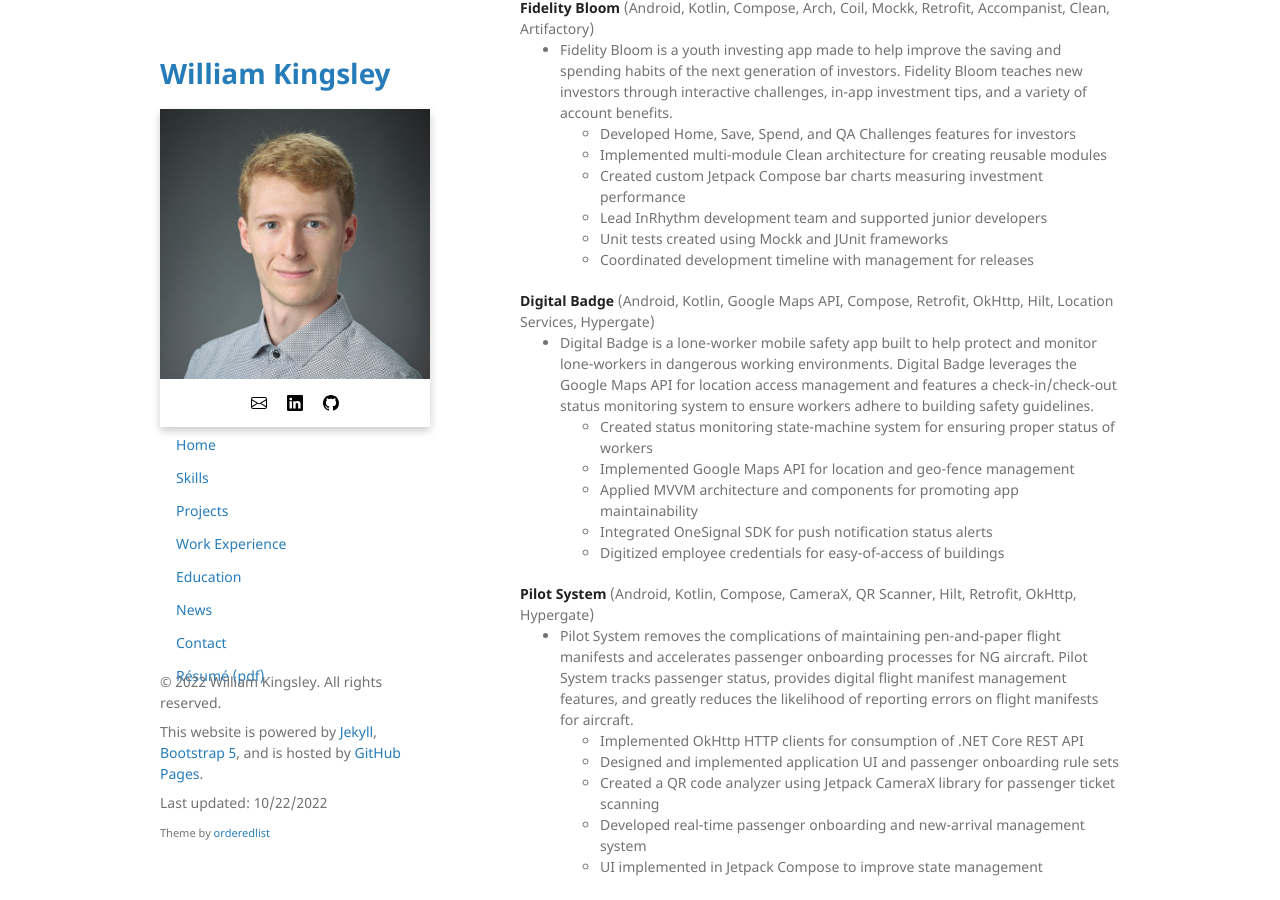
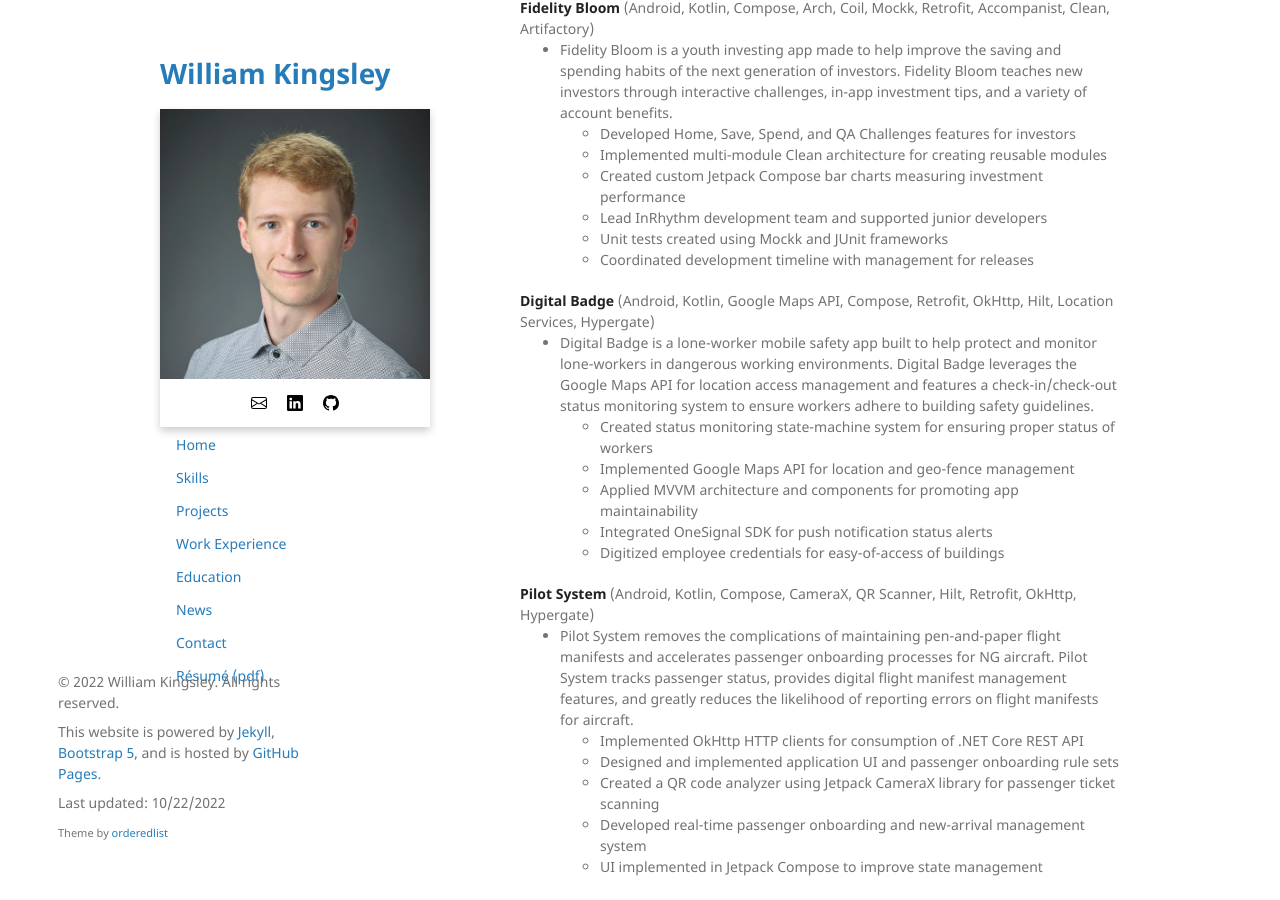
Before and after one commit to data-programmer/data-programmer.github.io, a Jekyll site: the page built from index.md, in a window 1280 px wide and 900 px high, scrolled down 416 px. Built offline with Jekyll 4.4.1, drawn with Linux system fonts in a browser that asks for light colours.

Commit message:
Moving footer

```diff
--- a/_layouts/default.html
+++ b/_layouts/default.html
@@ -19,9 +19,10 @@
 
       </section>
 
-      {% include footer.html %}
+    </div>
 
-    </div>
+    {% include footer.html %}
+
     <script src="/assets/js/scale.fix.js"></script>
   </body>
 </html>
```
